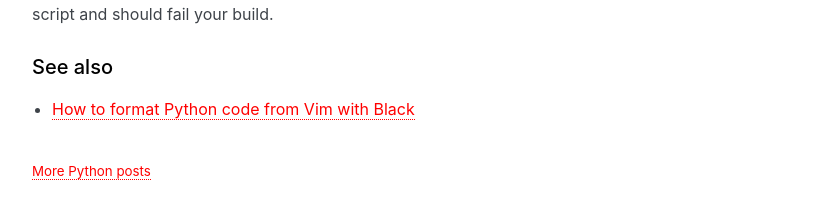
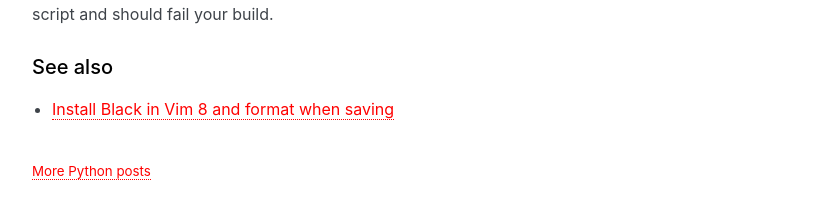
Before and after one commit to explodinglabs/explodinglabs.github.io, a Jekyll site: the page built from _posts/python/2021-07-01-checks.markdown, in a window 1280 px wide and 900 px high, scrolled down 1982 px. Shown: the part 641-860 px from the top of the window, without its empty margins (228-1051 px from the left). Built offline with Jekyll 4.4.1, drawn with Linux system fonts in a browser that asks for light colours; some web fonts are replaced.

Commit message:
Update checks post

```diff
--- a/_posts/python/2021-07-01-checks.markdown
+++ b/_posts/python/2021-07-01-checks.markdown
@@ -135,4 +135,4 @@ which will abort the script and should fail your build.
 
 ## See also
 
-- [How to format Python code from Vim with Black](/black-vim)
+- [Install Black in Vim 8 and format when saving](/black-vim)
```
